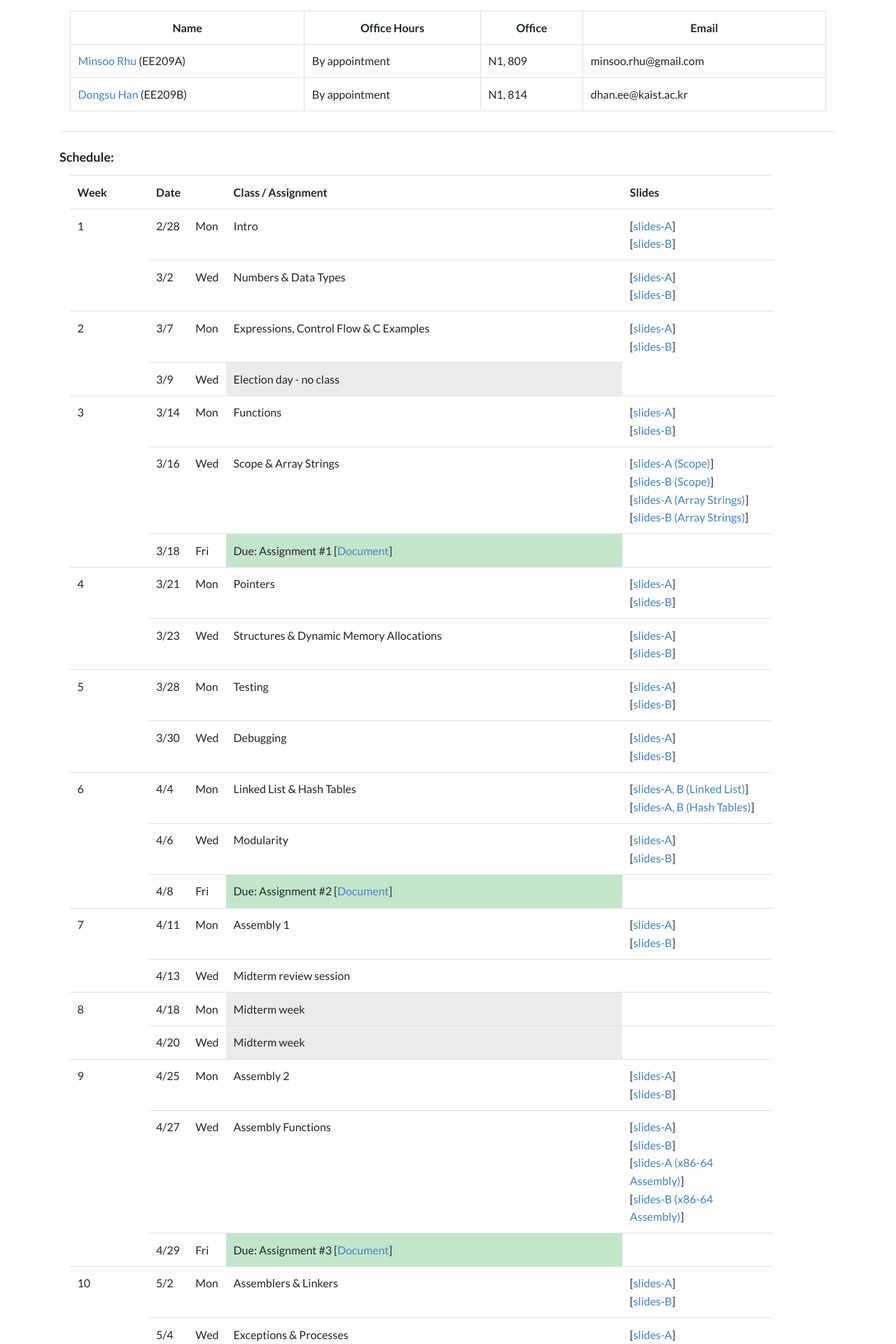
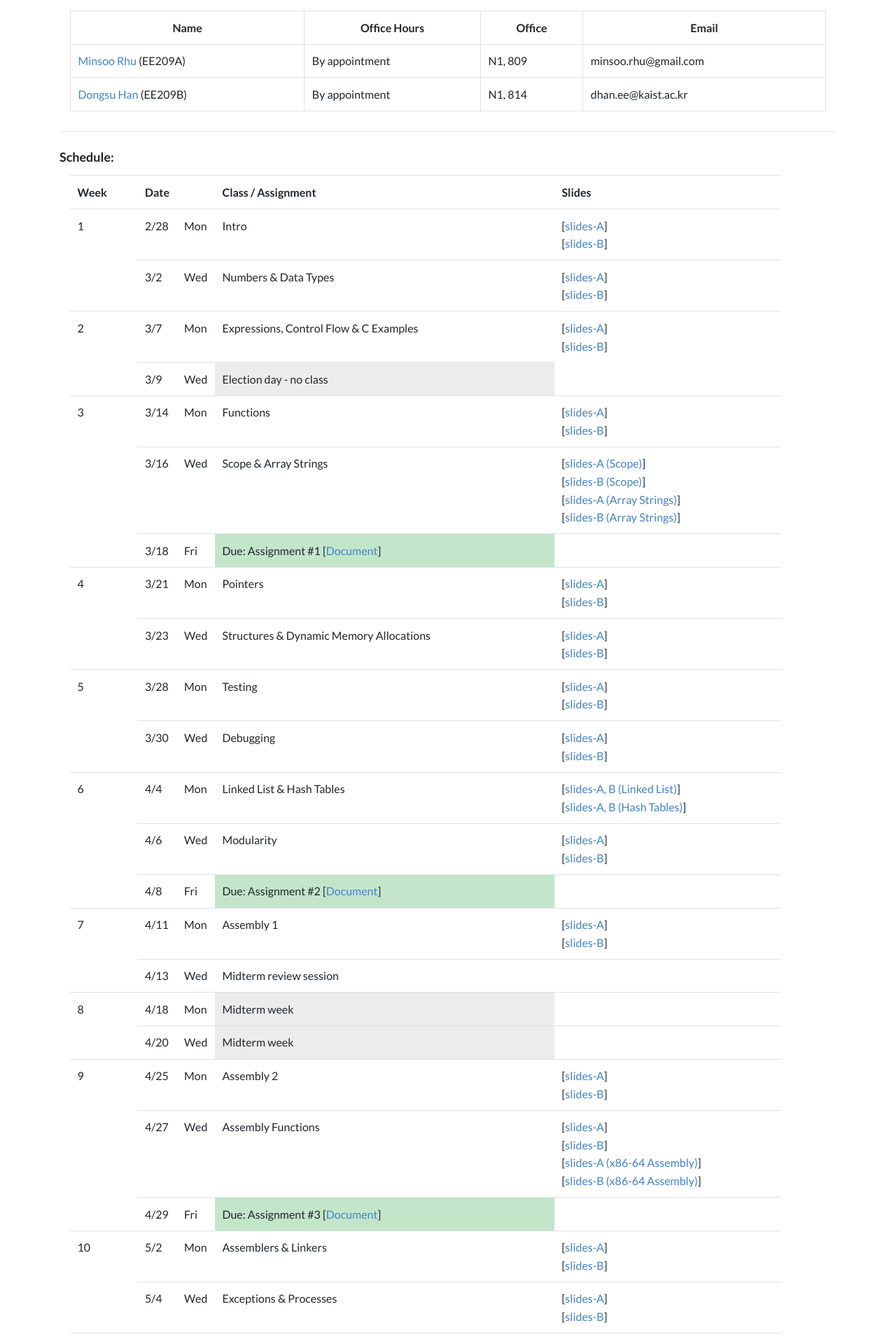
Before and after one commit to kaist-ee209/kaist-ee209.github.io, a Jekyll site: the page built from index.html, in a window 1280 px wide. Shown: the part 755-2675 px from the top of the page at 70% size. Built offline with Jekyll 4.4.1, drawn with Linux system fonts in a browser that asks for light colours; the list of posts is cut into pages by our own code.

Commit message:
Fix width of schedule

```diff
--- a/index.html
+++ b/index.html
@@ -118,7 +118,7 @@ linkers, debuggers, and other software tools.
       <th style="width: 3%;">Date</th>
       <th style="width: 5%;"></th>
       <th>Class / Assignment</th>
-      <th style="width: 20%;">Slides</th>
+      <th style="width: 30%;">Slides</th>
       <!-- <th style="width: 10%;">Videos</th>
       <th style="width: 10%;">Submission</th> -->
     </tr>
```
